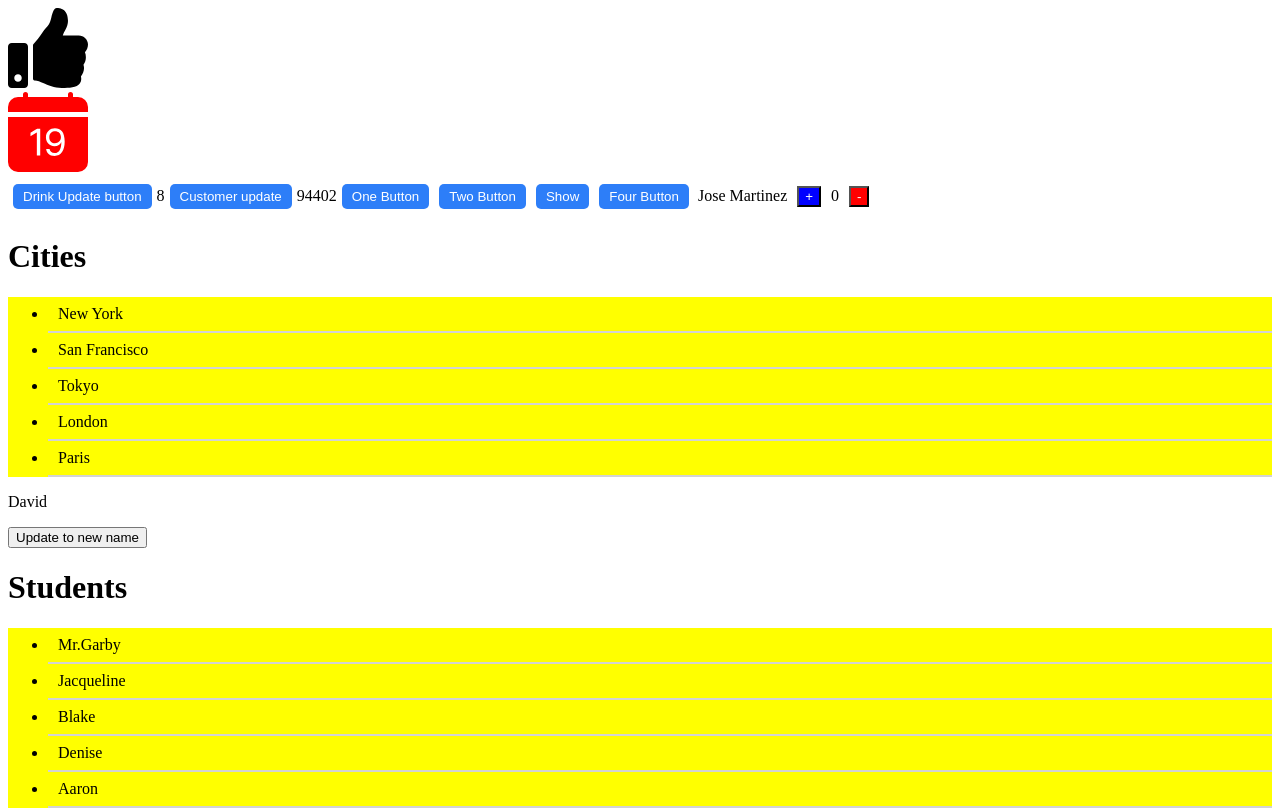
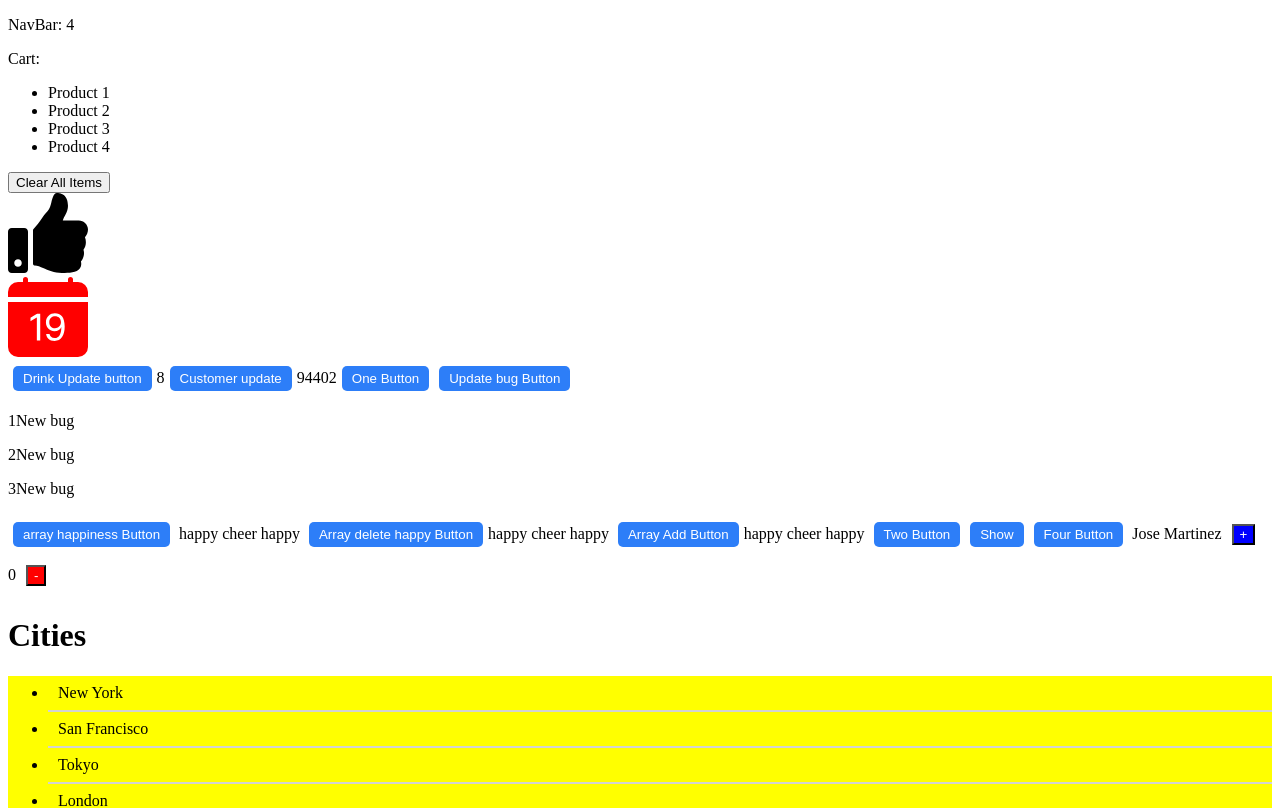
Before and after one commit to n-see/IntroToReact, a React (Vite) app in the folder introReact/: page / in a window 1280 px wide. Shown: the top 808 px of the page. Built offline with nearby package versions, Linux system fonts and the light colour scheme.

Commit message:
completed todo React

```diff
--- a/introReact/src/App.tsx
+++ b/introReact/src/App.tsx
@@ -7,6 +7,8 @@
 import Like from "./components/Like/Like";
 import Counter from "./components/Counter/Counter";
 import Message from "./Message";
+import NavBar from "./components/NavBar";
+import Cart from "./components/Cart";
 
 
 
@@ -76,14 +78,61 @@
     }
   });
 
-//create a function to handle a nested object update the zip code: 95212 and cosole.log it
+//create a function to handle a nested object update the zip code: 95212 and console.log it
 
 const handleCustomer = () => {
   setCustomer({...customer, address:{...customer.address,zipCode:95212}})
 }
 
+//How to update an array
+
+//create a useState to hold two string in an Array
+
+const [tags, setTags] = useState(['happy ', 'cheer ', 'happy '])
+
+//create a helper function to add to our array with java script //
+
+const handleArray = () => {
+  setTags([...tags, 'exciting '])
+}
+console.log(tags)
+
+//lets create a helper function to delete happy from this array
+
+const handleDelete = () => {
+  setTags(tags.filter(tag => tag !== 'happy '));
+}
+
+//lets create a helper function to update "happy " to  "happiness "
+const handleUpdate = () => {
+  setTags(tags.map((tag => tag == "happy " ?  'happiness ' : tag)))
+}
+
+//create a useState tis useState wi;; have an array of objects
+const [bugs, setBugs] = useState([
+  {id: 1, title:'Bug 1', fixed: false},
+  {id: 2, title:'Bug 2', fixed: false},
+  {id: 3, title:'Bug 3', fixed: false}
+])
+//need a helper function to help us update this array of objects, we want toi change fixed from false to true using the id
+const handleBug = () => {
+  setBugs(bugs.map(bug => bug.id === 1 ? {...bug, fixed: true} : bug))
+}
+
+// how to share state with other components -------------------------------------------------
+
+//lets create our useState for our CartItems hard code three items in an array
+
+const [CartItem, setCartItem] = useState(['Product 1 ', 'Product 2 ', 'Product 3 ', 'Product 4'])
+
+//create a helper function to reset our cart items
+  const resetCart = () => {
+    setCartItem([])
+  }
   return(
     <>
+    <NavBar cartItemCount={CartItem.length}/>
+    <Cart onReset={resetCart} cartItems={CartItem}/>
       {/* <Message />
       <Message />
       <Message /> */}
@@ -97,6 +146,11 @@
         {/* (display == true) ? <Alert> YOu Clicked .. <Alert /> : null */}
         {display ? <Alert closeAlertFunction={handleClick2}> You clicked the Show Button! </Alert> : null}
         <Button color="primary" onClickFunction={handleClick}>One Button</Button>
+        <Button color="primary" onClickFunction={handleBug}>Update bug Button</Button>
+        {bugs.map(bug => <p key={bug.id}>{bug.id}{bug.fixed ? 'fixed' : "New bug"}</p>)}
+        <Button color="primary" onClickFunction={handleUpdate}>array happiness Button</Button> <span>{tags}</span>
+        <Button color="primary" onClickFunction={handleDelete}>Array delete happy Button</Button><span>{tags}</span>
+        <Button color="primary" onClickFunction={handleArray}>Array Add Button</Button><span>{tags}</span>
         <Button color="success" onClickFunction={handleClick}>Two Button</Button>
         <Button color="danger" onClickFunction={handleClick2}>Show</Button>
         <Button color="info" onClickFunction={handleClick2}>Four Button</Button> {person.firstName} { person.lastName}
--- /dev/null
+++ b/introReact/src/components/Cart.tsx
@@ -0,0 +1,20 @@
+interface cartProps {
+    cartItems: string[];
+    onReset: () => void;
+}
+
+const Cart = ({cartItems, onReset}:cartProps) => {
+  return (
+    <>
+        <p>
+            Cart:
+        </p>
+        <ul>
+            {cartItems.map(item => <li key={item}>{item}</li>)}
+        </ul>
+        <button onClick={onReset}>Clear All Items</button>
+    </>
+  )
+}
+
+export default Cart
--- /dev/null
+++ b/introReact/src/components/NavBar.tsx
@@ -0,0 +1,15 @@
+interface NavProps {
+    cartItemCount: number;
+}
+
+const NavBar = ({cartItemCount}:NavProps) => {
+  return (
+    <>
+        <p>
+            NavBar: {cartItemCount}
+        </p>
+    </>
+  )
+}
+
+export default NavBar
```
